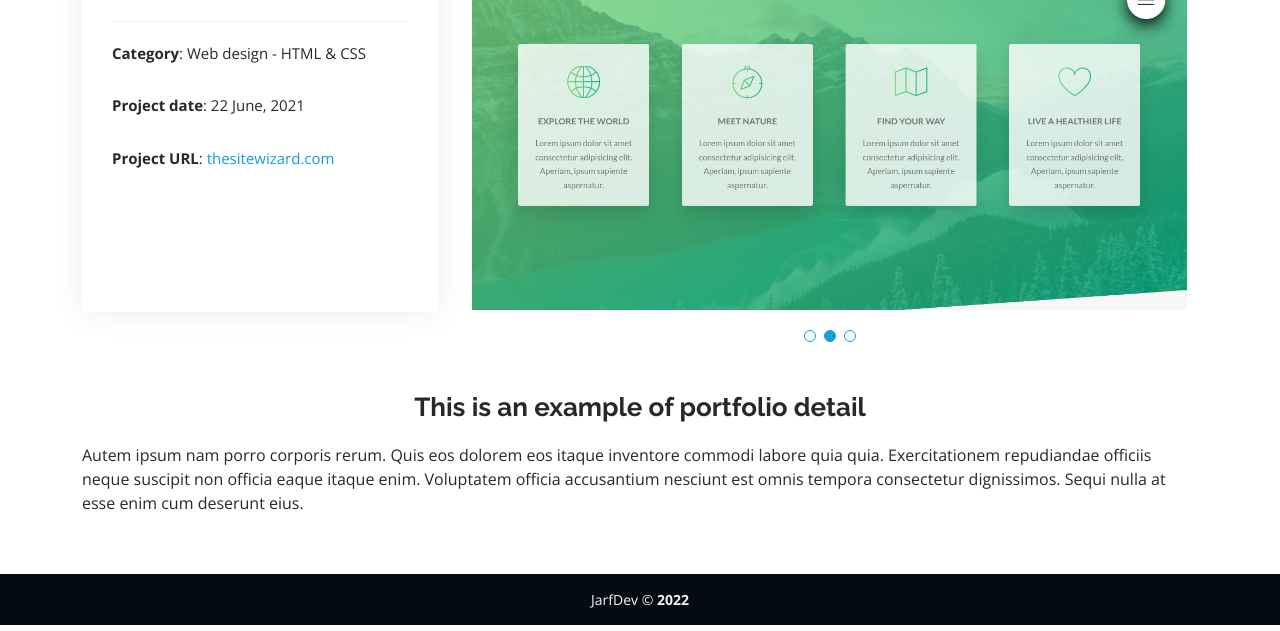
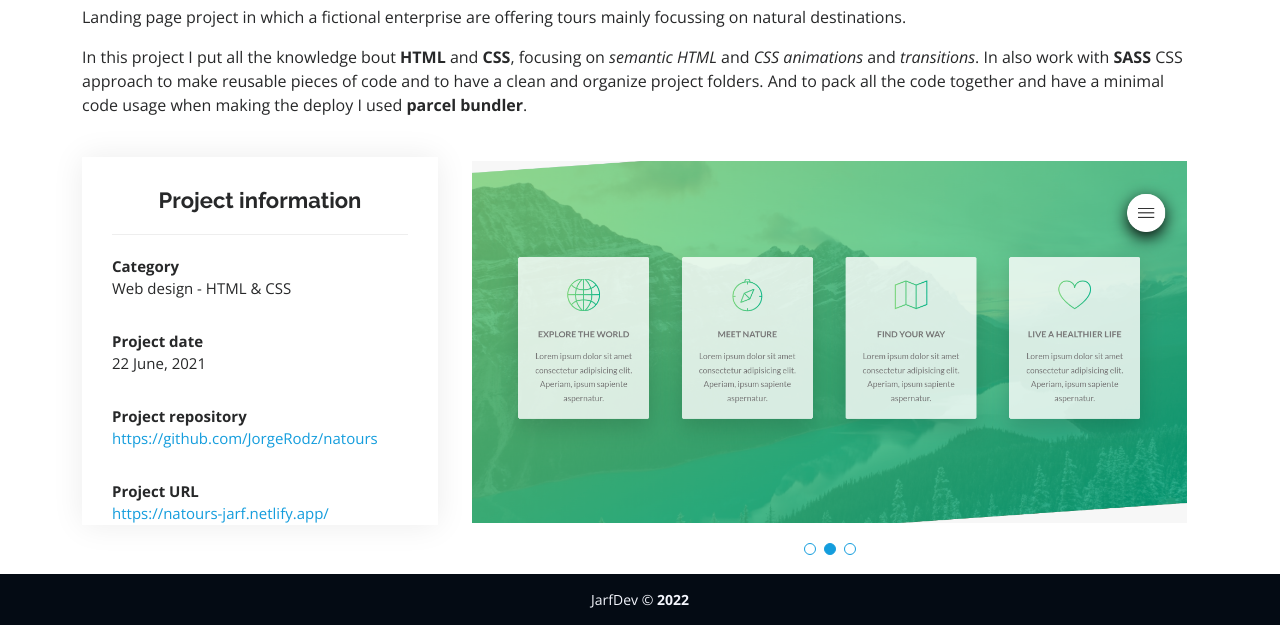
Before and after one commit to JorgeRodz/portfolio-v1, a plain HTML site: page natours-details.html in a window 1280 px wide. Shown: the part 175-806 px from the top of the page. Drawn offline with nearby package versions, Linux system fonts and the light colour scheme.

Commit message:
Finish natours details portfolio page

```diff
--- a/assets/css/style.css
+++ b/assets/css/style.css
@@ -696,6 +696,9 @@ section {
   }
 }
 /* portfolio-details.html */
+.portfolio-info p {
+  margin-bottom: 0;
+}
 #footer_portfolio_details {
   position: fixed;
   padding: 15px;
--- a/natours-details.html
+++ b/natours-details.html
@@ -66,16 +66,51 @@
       <section id="portfolio-details" class="portfolio-details">
         <div class="container">
           <div class="row gy-4">
+            <div class="col-12 portfolio-description">
+              <h2>Natours</h2>
+              <p>
+                Landing page project in which a fictional enterprise are
+                offering tours mainly focussing on natural destinations.
+              </p>
+              <p>
+                In this project I put all the knowledge bout
+                <strong>HTML</strong> and <strong>CSS</strong>, focusing on
+                <i> semantic HTML</i> and <i>CSS animations</i> and
+                <i>transitions</i>. In also work with <strong>SASS</strong> CSS
+                approach to make reusable pieces of code and to have a clean and
+                organize project folders. And to pack all the code together and
+                have a minimal code usage when making the deploy I used
+                <strong>parcel bundler</strong>.
+              </p>
+            </div>
             <div class="col-lg-4">
               <div class="portfolio-info">
                 <h3>Project information</h3>
                 <ul>
-                  <li><strong>Category</strong>: Web design - HTML & CSS</li>
-                  <li><strong>Project date</strong>: 22 June, 2021</li>
                   <li>
-                    <strong>Project URL</strong>:
-                    <a href="https://natours-jarf.netlify.app/"
-                      >thesitewizard.com</a
+                    <p><strong>Category</strong></p>
+                    Web design - HTML & CSS
+                  </li>
+                  <li>
+                    <p><strong>Project date</strong></p>
+                    22 June, 2021
+                  </li>
+                  <li>
+                    <p><strong>Project repository</strong></p>
+                    <a
+                      href="https://github.com/JorgeRodz/natours"
+                      target="”_blank”"
+                      rel="noopener noreferrer"
+                      >https://github.com/JorgeRodz/natours</a
+                    >
+                  </li>
+                  <li>
+                    <p><strong>Project URL</strong></p>
+                    <a
+                      href="https://natours-jarf.netlify.app/"
+                      target="”_blank”"
+                      rel="noopener noreferrer"
+                      >https://natours-jarf.netlify.app/</a
                     >
                   </li>
                 </ul>
@@ -107,18 +142,6 @@
                 </div>
                 <div class="swiper-pagination"></div>
               </div>
-            </div>
-
-            <div class="col-12 portfolio-description">
-              <h2>This is an example of portfolio detail</h2>
-              <p>
-                Autem ipsum nam porro corporis rerum. Quis eos dolorem eos
-                itaque inventore commodi labore quia quia. Exercitationem
-                repudiandae officiis neque suscipit non officia eaque itaque
-                enim. Voluptatem officia accusantium nesciunt est omnis tempora
-                consectetur dignissimos. Sequi nulla at esse enim cum deserunt
-                eius.
-              </p>
             </div>
           </div>
         </div>
```
